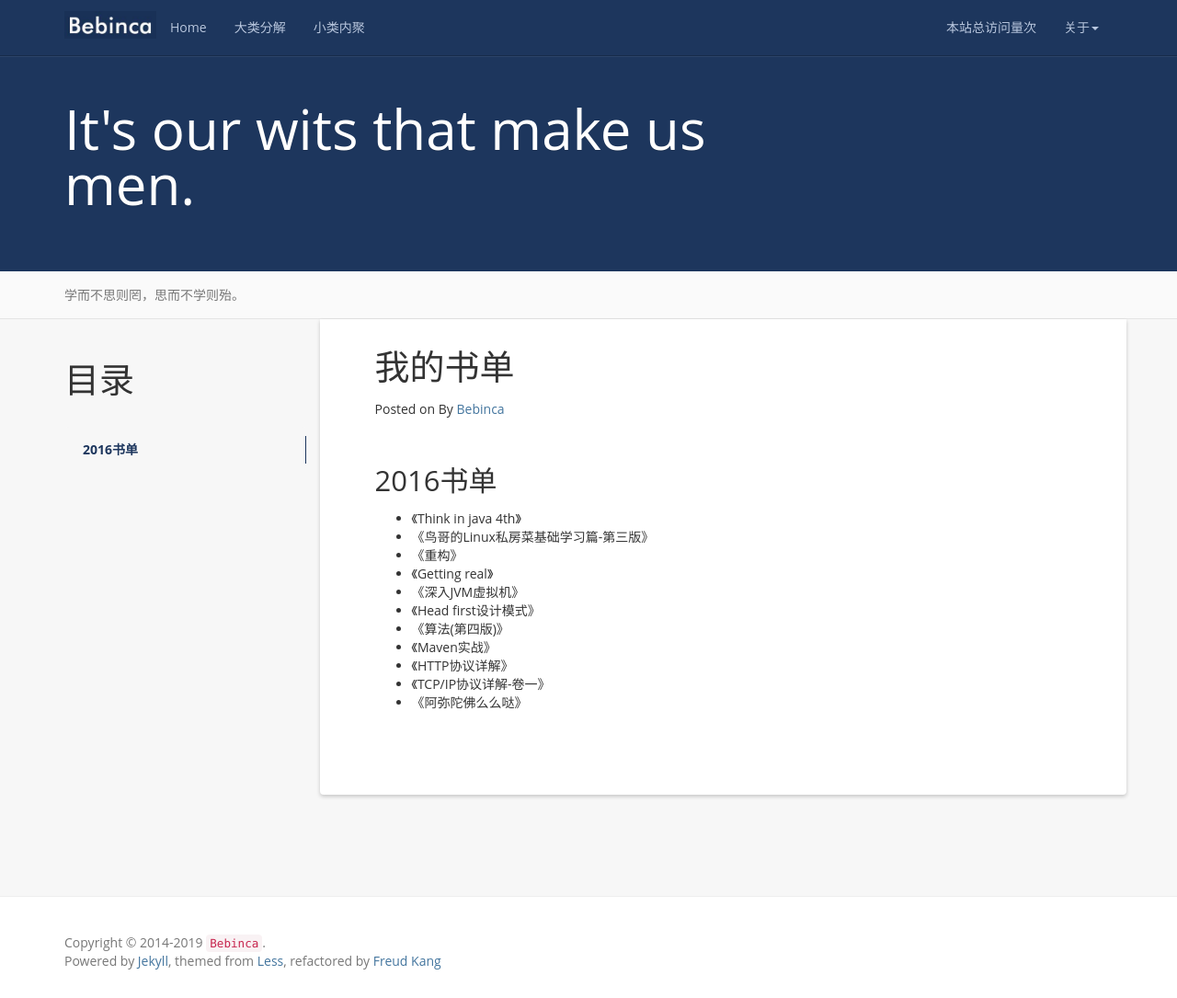
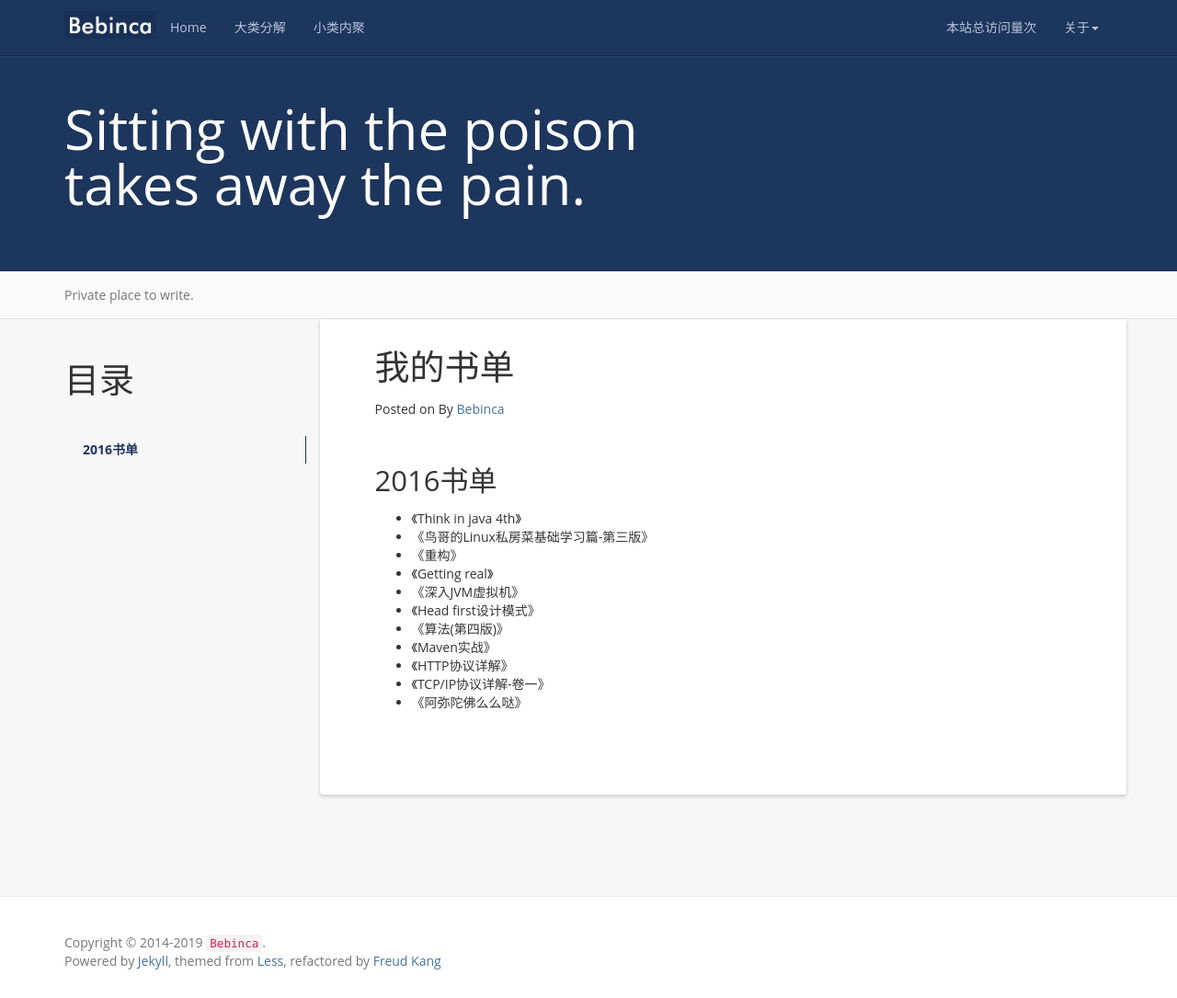
Before and after one commit to bebinca/bebinca.github.io, a Jekyll site: the page built from books.md, in a window 1280 px wide and 1085 px high. Shown: the whole window at 92% size. Built offline with Jekyll 4.4.1, drawn with Linux system fonts in a browser that asks for light colours; nearby versions of some CDN libraries; a script that is not in the unit is left out; comment, search, counter and statistics services are not loaded.

Commit message:
Update _config.yml

```diff
--- a/_config.yml
+++ b/_config.yml
@@ -7,9 +7,9 @@ resume_site: http://www.hifreud.com/Resume.io/
 github: https://github.com/bebinca/
 baseurl: ''
 description: Trying to make a blog...
-meta_description: Bebinca;autitopia;学而不思则罔;思而不学则殆;生命不止;折腾不休
-motto: It's our wits that make us men.
-banner: 学而不思则罔，思而不学则殆。
+meta_description: Bebinca;autitopia
+motto: Sitting with the poison takes away the pain.
+banner: Private place to write.
 
 #permalink: /:categories/:year/:month/:day/:title/
 permalink: /:year/:month/:day/:title/
```
